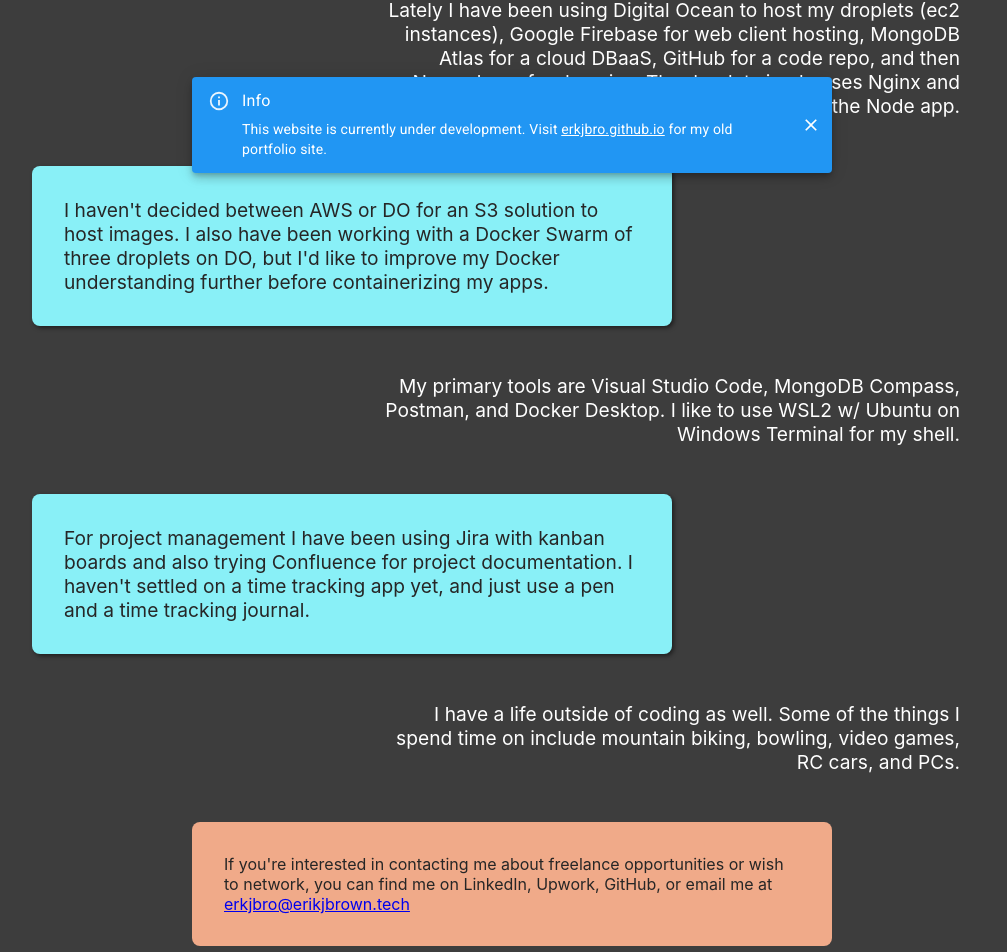
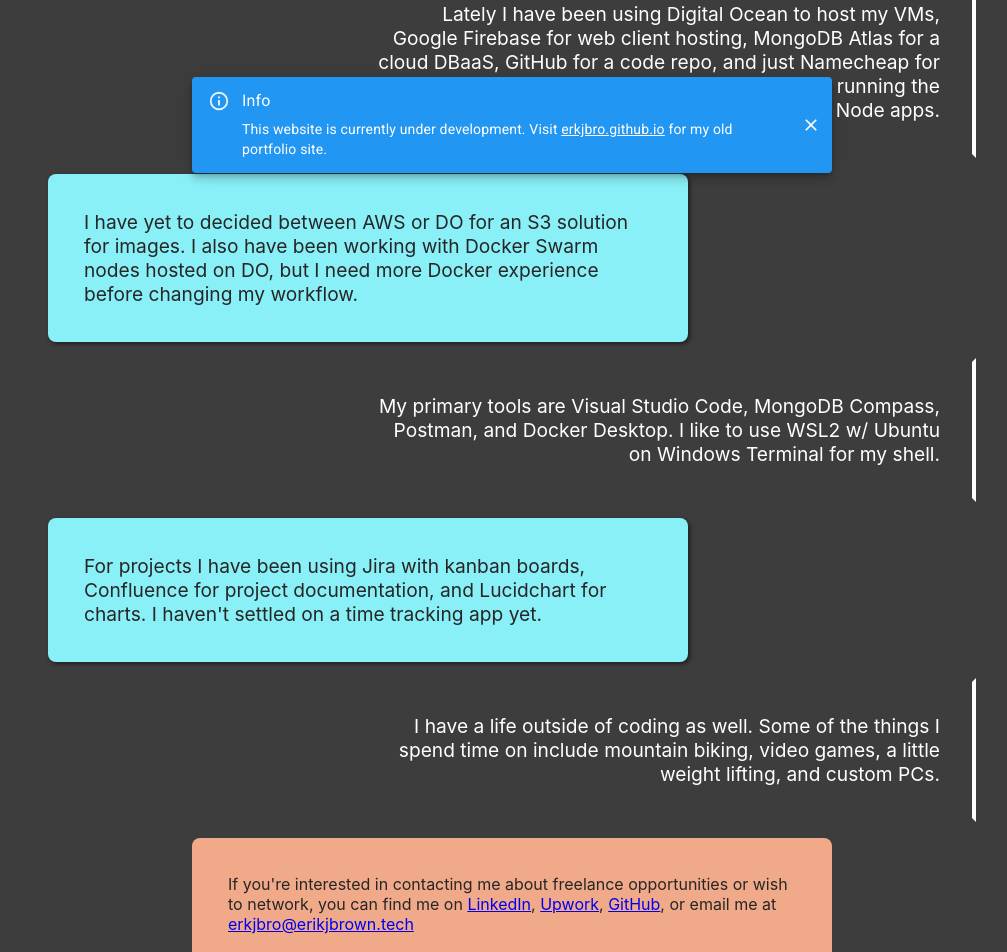
Before and after one commit to erkjbro/erkjbro-tech, a React (Create React App) app: page / in a window 1280 px wide. Shown: the part 603-1555 px from the top of the page, without its empty margins (128-1135 px from the left). Built offline with nearby package versions, Linux system fonts and the light colour scheme.

Commit message:
updating links & borders

```diff
--- a/src/pages/Home/Home.js
+++ b/src/pages/Home/Home.js
@@ -6,23 +6,22 @@
   {
     id: 1,
     value: `
-      Hello! I'm a full-stack web app developer that's passionate about the MERN stack.
+      Hey there! My name is Erik and I am a full-stack web developer that is passionate about the MERN stack.
     `
   },
   {
     id: 2,
     value: `
-      Lately I have been using Digital Ocean to host my droplets (ec2 instances), Google Firebase
-      for web client hosting, MongoDB Atlas for a cloud DBaaS, GitHub for a code repo, and then Namecheap
-      for domains. The droplet simply uses Nginx and PM2 for running the Node app.
+      Lately I have been using Digital Ocean to host my VMs, Google Firebase
+      for web client hosting, MongoDB Atlas for a cloud DBaaS, GitHub for a code repo, and just Namecheap
+      for domains. The VM simply uses Nginx and PM2 for running the Node apps.
     `
   },
   {
     id: 3,
     value: `
-      I haven't decided between AWS or DO for an S3 solution to host images. I also have been working with a
-      Docker Swarm of three droplets on DO, but I'd like to improve my Docker understanding further before
-      containerizing my apps.
+      I have yet to decided between AWS or DO for an S3 solution for images. I also have been working
+      with Docker Swarm nodes hosted on DO, but I need more Docker experience before changing my workflow.
     `
   },
   {
@@ -35,15 +34,15 @@
   {
     id: 5,
     value: `
-      For project management I have been using Jira with kanban boards and also trying Confluence for project
-      documentation. I haven't settled on a time tracking app yet, and just use a pen and a time tracking journal.
+      For projects I have been using Jira with kanban boards, Confluence for project documentation,
+      and Lucidchart for charts. I haven't settled on a time tracking app yet.
     `
   },
   {
     id: 6,
     value: `
       I have a life outside of coding as well. Some of the things
-      I spend time on include mountain biking, bowling, video games, RC cars, and PCs.
+      I spend time on include mountain biking, video games, a little weight lifting, and custom PCs.
     `
   }
 ];
@@ -52,7 +51,7 @@
 const Home = () => (
   <>
     <div className="Header">
-      <img src={ejbOrangeLogo} alt="Erik J Brown" />
+      <img src={ejbOrangeLogo} alt="ejb logo" />
     </div>
     <div className="Home">
       <h1>Erik J Brown Tech LLC</h1>
@@ -61,9 +60,11 @@
         {PARAGRAPHS.map(p => <p key={p.id}>{p.value}</p>)}
 
         <p>
-          If you're interested in contacting me about freelance opportunities or wish to network,
-          you can find me on LinkedIn, Upwork, GitHub, or email me
-          at <a href="mailto:erkjbro@erikjbrown.tech">erkjbro@erikjbrown.tech</a>
+          If you're interested in contacting me about freelance opportunities or wish to network, you can find me
+          on <a href="https://https://www.linkedin.com/in/erkjbro/">LinkedIn</a>
+          , <a href="https://www.upwork.com/freelancers/~01820d75b9551f9eea">Upwork</a>
+          , <a href="https://github.com/erkjbro">GitHub</a>
+          , or email me at <a href="mailto:erkjbro@erikjbrown.tech">erkjbro@erikjbrown.tech</a>
         </p>
       </div>
     </div>
--- a/src/pages/Home/Home.scss
+++ b/src/pages/Home/Home.scss
@@ -20,6 +20,10 @@
     @extend .Home;
     max-width: 60rem;
 
+    @include media-min-width(42rem) {
+      padding: 0 1rem;
+    }
+
     p {
       width: 100%;
       margin: 1rem 0 0 0;
@@ -32,6 +36,7 @@
         width: 40rem;
         text-align: right;
         border-radius: 8px;
+        border: 4px solid transparent;
       }
 
       &:nth-of-type(odd) {
@@ -42,6 +47,13 @@
         @include media-min-width(42rem) {
           align-self: flex-start;
           box-shadow: 2px 2px 4px rgba(0, 0, 0, 0.5);
+        }
+      }
+
+      &:nth-of-type(even) {
+        @include media-min-width(42rem) {
+          border-radius: 0;
+          border-right: 4px solid map-get($colors, light);
         }
       }
 
@@ -58,6 +70,11 @@
         background: map-get($colors, primary-light);
         box-shadow: none;
         font-size: 1rem;
+
+        @include media-min-width(42rem) {
+          border-right-color: transparent;
+          border-radius: 8px;
+        }
       }
     }
   }
```
